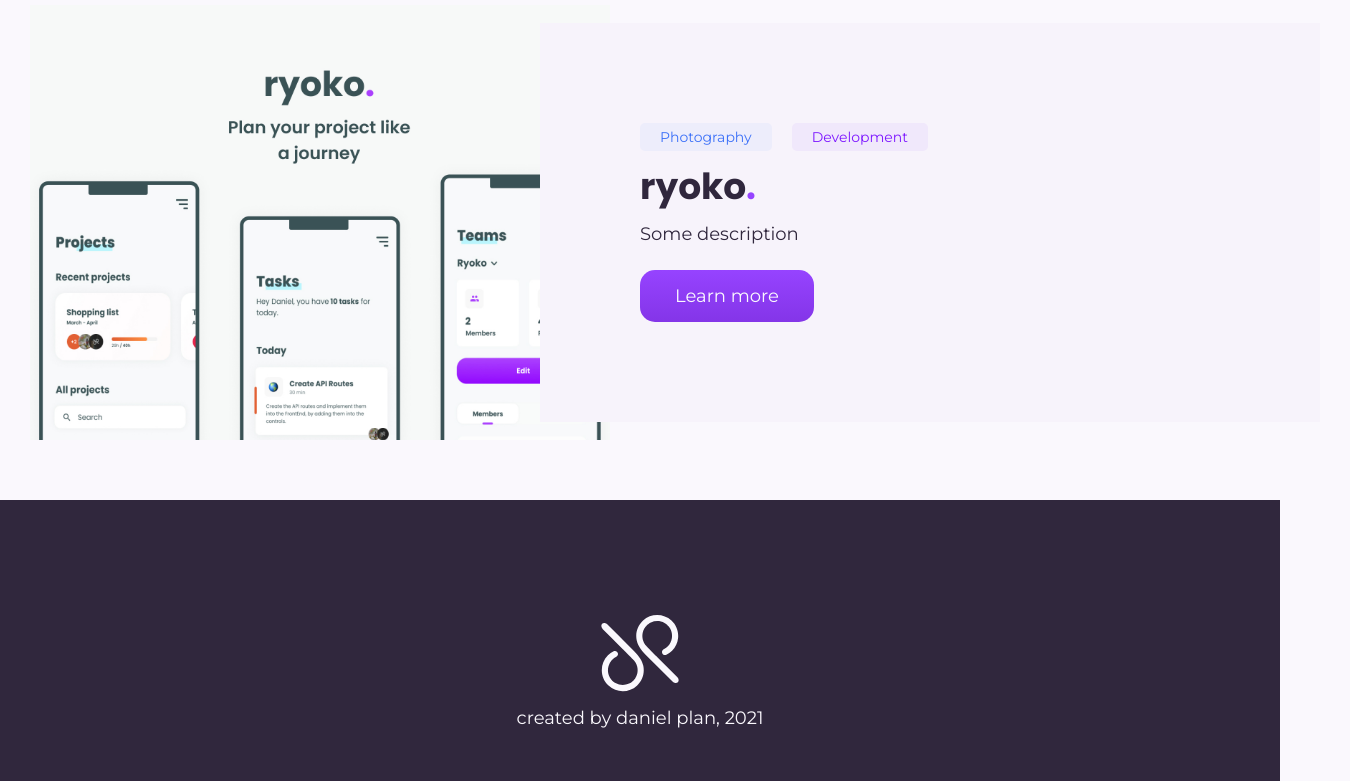
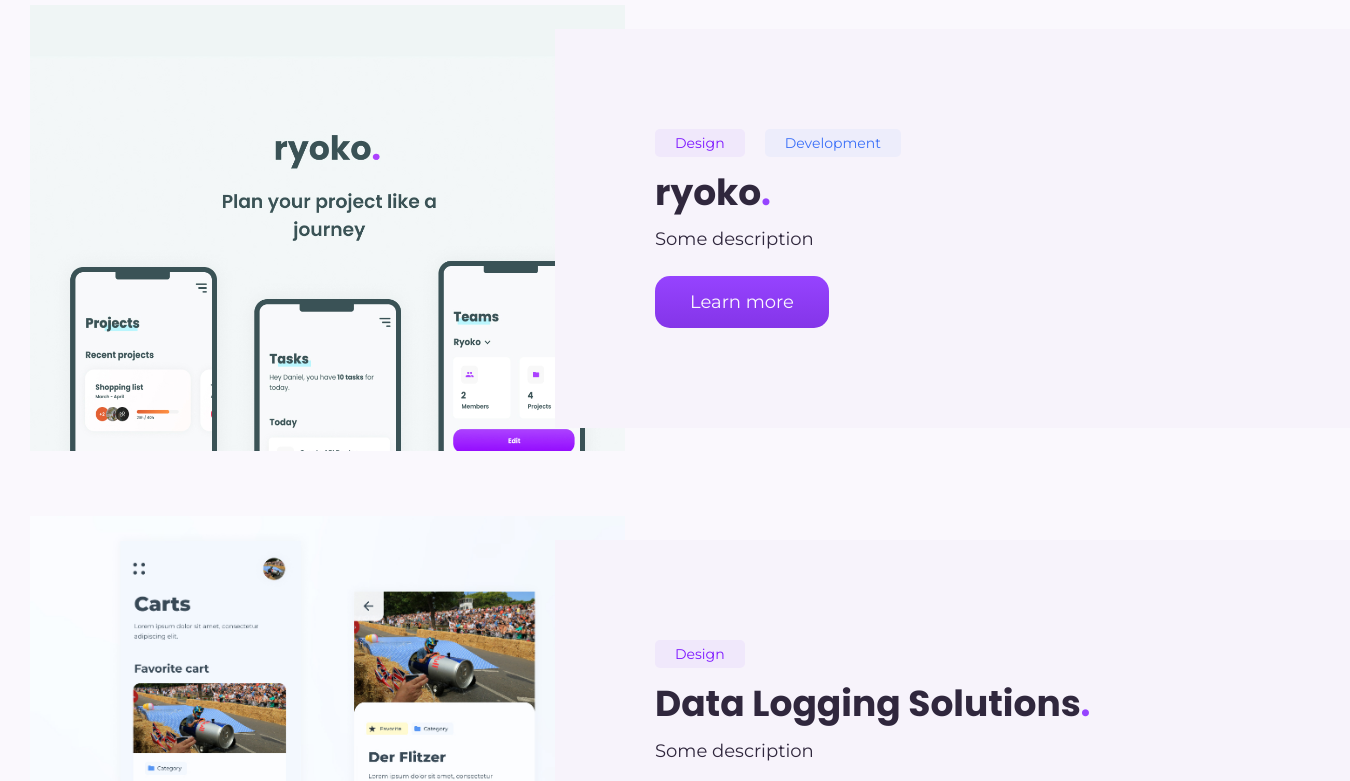
Before and after one commit to danielplan/danielplan.github.io_old, a React (Create React App) app: page / in a window 1280 px wide. Shown: the part 1140-1921 px from the top of the page, 1350 px wide, since content can reach past the window. Built offline with nearby package versions, Linux system fonts and the light colour scheme.

Commit message:
general bug fixes and creations ui

```diff
--- a/src/components/layout/Navigation/index.tsx
+++ b/src/components/layout/Navigation/index.tsx
@@ -5,9 +5,9 @@ export default function Navigation(): JSX.Element {
     return (
         <nav className="site-navigation">
             <NavLink exact to="/">Home</NavLink>
-            <NavLink exact to="/creations">My creations</NavLink>
-            <NavLink exact to="/about">About me</NavLink>
-            <NavLink exact to="/contact">Contact</NavLink>
+            <NavLink to="/creations">My creations</NavLink>
+            <NavLink to="/about">About me</NavLink>
+            <NavLink to="/contact">Contact</NavLink>
         </nav>
     )
 }
--- a/src/components/ui/Tag/tag.scss
+++ b/src/components/ui/Tag/tag.scss
@@ -10,9 +10,6 @@
         &.theme-#{$i} {
             background: rgba($color, 0.05);
             color: $color;
-            &:hover {
-                background: rgba($color, 0.1);
-            }
         }
     }
 }
--- a/src/data/common.ts
+++ b/src/data/common.ts
@@ -10,12 +10,13 @@ export interface Creation {
 export enum Color {
   BLUE = "blue",
   PURPLE = "purple",
+  GREEN = "green"
 }
 
 export class Tag {
-  static readonly PHOTOGRAPHY = new Tag(1, "Photography", Color.BLUE);
-  static readonly DEVELOPMENT = new Tag(2, "Development", Color.PURPLE);
-  static readonly DESIGN = new Tag(3, "Design", Color.BLUE);
+  static readonly PHOTOGRAPHY = new Tag(1, "Photography", Color.GREEN);
+  static readonly DEVELOPMENT = new Tag(2, "Development", Color.BLUE);
+  static readonly DESIGN = new Tag(3, "Design", Color.PURPLE);
   static readonly all = [Tag.PHOTOGRAPHY, Tag.DEVELOPMENT, Tag.DESIGN];
 
   private constructor(
--- a/src/data/creations.json
+++ b/src/data/creations.json
@@ -5,7 +5,16 @@
             "description": "Some description",
             "thumbnail": "ryoko.jpg",
             "tags": [
-                1, 2
+                3, 2
+            ]
+        },
+        {
+            "name": "Data Logging Solutions",
+            "description": "Some description",
+            "thumbnail": "data-logging-solutions.jpg",
+            "slug": "data-logging-solutions",
+            "tags": [
+                3
             ]
         }
     ]
--- a/src/index.scss
+++ b/src/index.scss
@@ -75,7 +75,6 @@ p {
     display: flex;
     flex-wrap: wrap;
     height: 100%;
-    width: 100%;
     margin: -$gutter / 2;
 
     &.bottom {
--- a/src/pages/Creations/Detail/creations-detail.scss
+++ b/src/pages/Creations/Detail/creations-detail.scss
@@ -1,5 +1,40 @@
 @import 'styles/settings.scss';
 
 .creations-detail-page {
-    padding: 100px 0;
+    padding: 150px 0;
+
+    .lead {
+        @include breakpoint(medium) {
+            font-size: 20px;
+        }
+    }
+
+    .heading {
+        &.xlarge {
+            @include breakpoint(large) {
+                margin-bottom: 50px;
+            }
+        }
+    }
+
+    .tag-container {
+        margin: -10px;
+        margin-bottom: 0;
+
+        .tag {
+            margin: 10px;
+        }
+    }
+
+    .image-container {
+        @include breakpoint(large) {
+            padding-top: 30px;
+        }
+    }
+
+    .image {
+        padding-bottom: 75%;
+        background-size: cover;
+        background-position: center center;
+    }
 }
--- a/src/pages/Creations/Detail/index.tsx
+++ b/src/pages/Creations/Detail/index.tsx
@@ -1,9 +1,9 @@
 import Page from 'components/layout/Page';
 import { Creation } from 'data/common';
 import useCreations from 'data/CreationsContext';
-import { useState } from 'react';
-import { useEffect } from 'react';
-
+import { useState, useEffect } from 'react';
+import Heading from 'components/ui/Heading';
+import Tag from 'components/ui/Tag';
 import { useParams } from 'react-router-dom';
 import './creations-detail.scss';
 
@@ -22,7 +22,35 @@ export default function Detail() {
     }, [allCreations, slug])
     if (creation) {
         return <Page className="creations-detail-page">
-            {slug}
+            <div className="section head-section">
+                <div className="content-container">
+                    <div className="row">
+                        <div className="column large-6">
+                            {
+                                creation.tags.length > 0 && (
+                                    <div className="tag-container">
+                                        {
+                                            creation.tags.map(t => (
+                                                <Tag tag={t} key={t.id} />
+                                            ))
+                                        }
+                                    </div>
+                                )
+                            }
+                            <Heading heading={creation.name} size="xlarge" />
+                            <p className="lead">
+                                {creation.description}
+                            </p>
+                        </div>
+                        <div className="column large-6">
+                            <div className="image-container">
+                                <div className="image" style={{ backgroundImage: 'url(/thumbnails/' + creation.thumbnail + ')' }}>
+                                </div>
+                            </div>
+                        </div>
+                    </div>
+                </div>
+            </div>
         </Page>
     }
     return <Page className="creations-detail-page">
--- a/src/pages/Creations/creations.scss
+++ b/src/pages/Creations/creations.scss
@@ -17,6 +17,9 @@
             cursor: pointer;
             display: flex;
             flex-wrap: wrap;
+            &:hover {
+                opacity: 0.5;
+            }
 
             &.inactive {
                 opacity: 0.75;
--- a/src/pages/Creations/index.tsx
+++ b/src/pages/Creations/index.tsx
@@ -19,7 +19,7 @@ export default function Creations(): JSX.Element {
     }, [allCreations]);
 
     useEffect(() => {
-        setShownCreations(allCreations.filter(c => c.name.indexOf(searchTerm) >= 0))
+        setShownCreations(allCreations.filter(c => c.name.toLowerCase().indexOf(searchTerm.toLowerCase()) >= 0))
     }, [searchTerm, allCreations]);
 
     useEffect(() => {
--- a/src/styles/settings.scss
+++ b/src/styles/settings.scss
@@ -5,10 +5,13 @@ $black: #30273D;
 $white: #FAF8FD;
 $lightgray: #F7F3FB;
 $linear-gradient: linear-gradient(to bottom, #9643FF 0%, #8435E8 100%);
+$box-shadow-lg: 0 0 30px rgba($black, 0.1);
+$box-shadow: 0 0 25px rgba($black, 0.1);
 
 $themeColors: (
     'purple': #7D17FF,
-    'blue': #3B70F8
+    'blue': #3B70F8,
+    'green': #2cce9d
 );
 
 /*Grid*/
```
Also changed, not shown: public/thumbnails/data-logging-solutions.jpg (added), public/thumbnails/ryoko.jpg.
